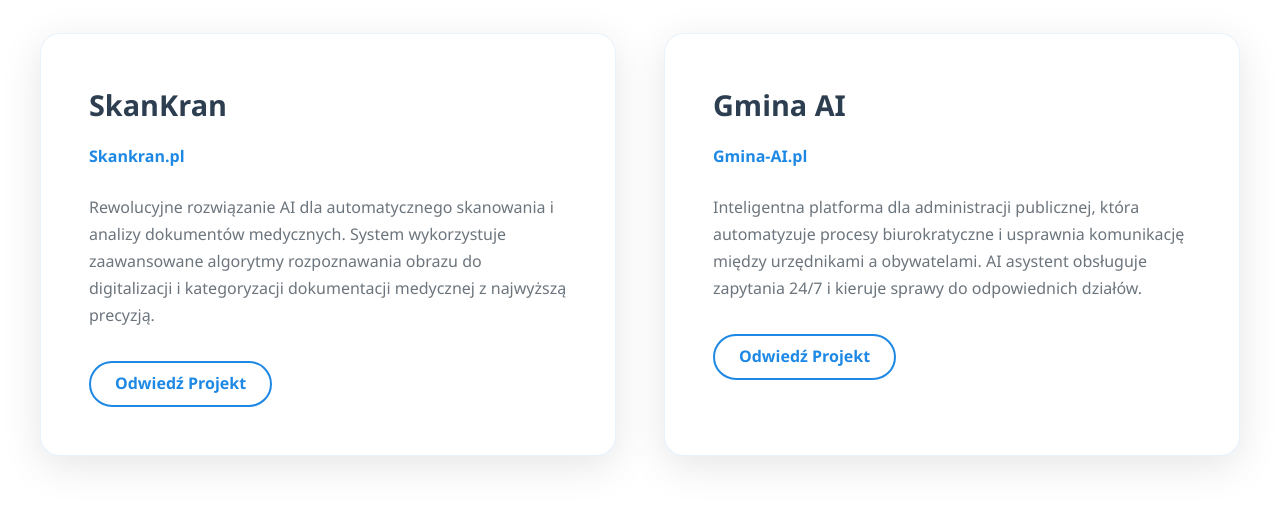
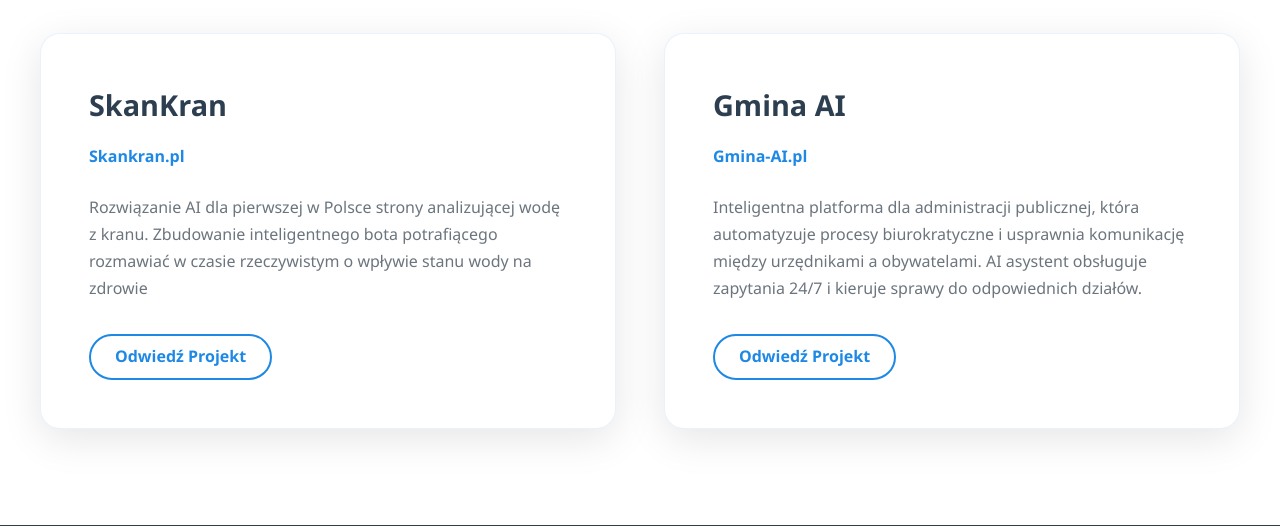
Before and after one commit to lukiikebukuro/adept, a Flask app: page / in a window 1280 px wide. Shown: the part 1442-1968 px from the top of the page. Run offline with Flask 3, Linux system fonts and the light colour scheme.

Commit message:
poprawiony adept

```diff
--- a/templates/index.html
+++ b/templates/index.html
@@ -503,7 +503,7 @@
                 <div class="project-card scroll-animate">
                     <h3>SkanKran</h3>
                     <span class="url">Skankran.pl</span>
-                    <p>Rewolucyjne rozwiązanie AI dla automatycznego skanowania i analizy dokumentów medycznych. System wykorzystuje zaawansowane algorytmy rozpoznawania obrazu do digitalizacji i kategoryzacji dokumentacji medycznej z najwyższą precyzją.</p>
+                    <p>Rozwiązanie AI dla pierwszej w Polsce strony analizującej wodę z kranu. Zbudowanie inteligentnego bota potrafiącego rozmawiać w czasie rzeczywistym o wpływie stanu wody na zdrowie</p>
                     <a href="https://skankran.pl" class="project-link" target="_blank">Odwiedź Projekt</a>
                 </div>
                 <div class="project-card scroll-animate">
```
